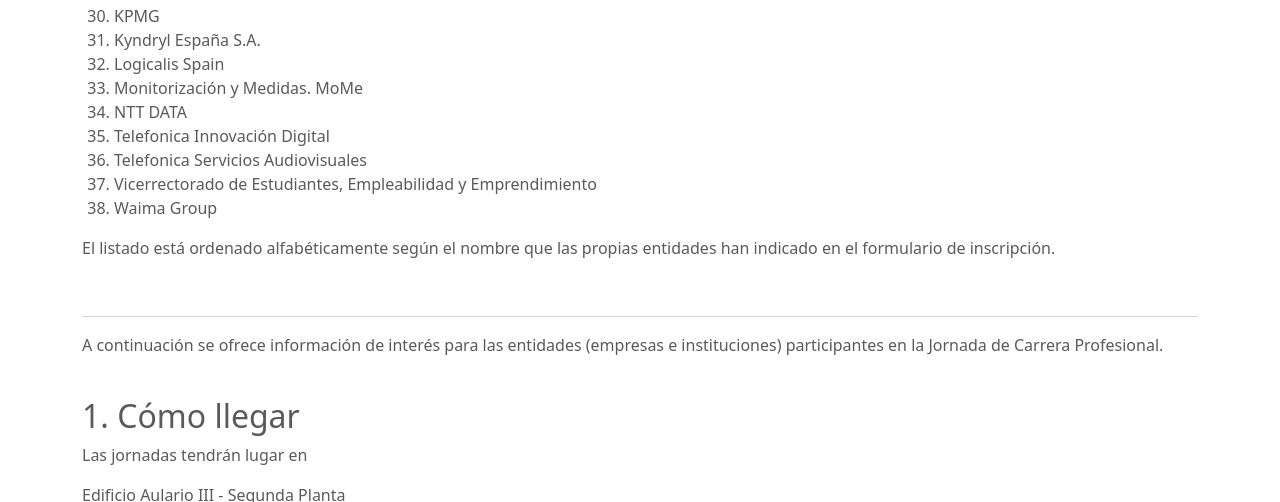
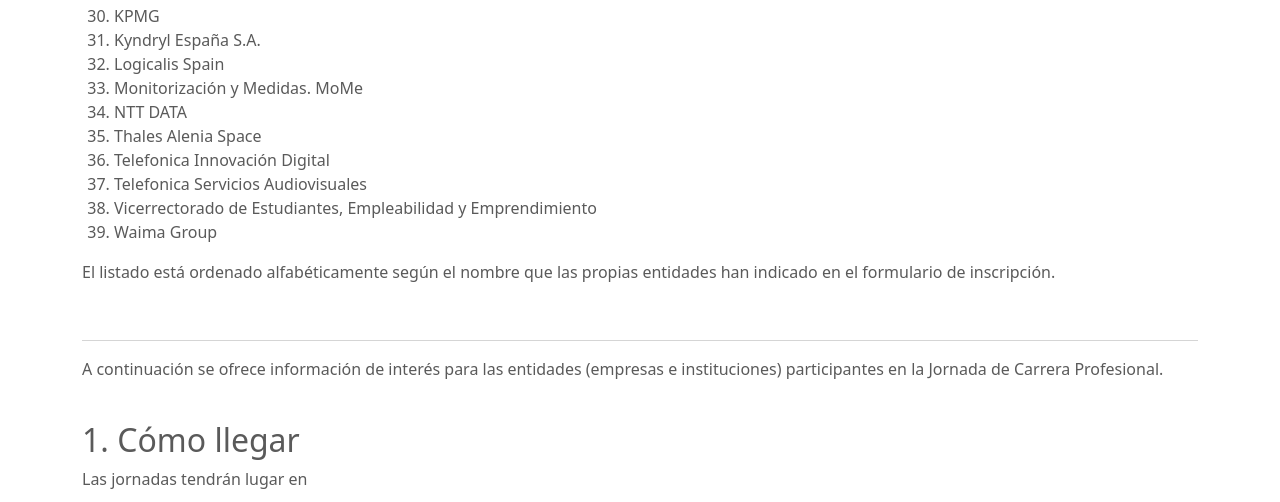
Before and after one commit to gregoriorobles/2025-jornada-carrera-profesional, a plain HTML site: page instituciones.html in a window 1280 px wide. Shown: the part 1705-2207 px from the top of the page. Drawn offline with nearby package versions, Linux system fonts and the light colour scheme.

Commit message:
Añadiendo a Thales

```diff
--- a/instituciones.html
+++ b/instituciones.html
@@ -225,7 +225,7 @@
         <li>Logicalis Spain</li>
         <li>Monitorización y Medidas. MoMe</li>
         <li>NTT DATA</li>
-        <!-- <li>Thales Alenia Space</li> -->
+        <li>Thales Alenia Space</li>
         <li>Telefonica Innovación Digital</li>
         <li>Telefonica Servicios Audiovisuales</li>
         <li>Vicerrectorado de Estudiantes, Empleabilidad y Emprendimiento</li>
@@ -418,7 +418,7 @@
         <li>Ingeniería y Economía del Transporte S.M.E. M.P., S.A.</li>
         <li>INTA</li>
         <li>NTT DATA</li>
-        <!-- <li>Thales Alenia Space</li> -->
+        <li>Thales Alenia Space</li>
         <li>Vicerrectorado de Estudiantes, Empleabilidad y Emprendimiento</li>
 </ol>
 
@@ -455,7 +455,7 @@
         <li>NTT DATA</li>
         <li>Exceltic S.L.</li>
         <li>Grupo TSD</li>
-        <!-- <li>Thales Alenia Space</li> -->
+        <li>Thales Alenia Space</li>
         <li>Vicerrectorado de Estudiantes, Empleabilidad y Emprendimiento</li>
         <li>Alumni URJC</li>
 </ol>
```
